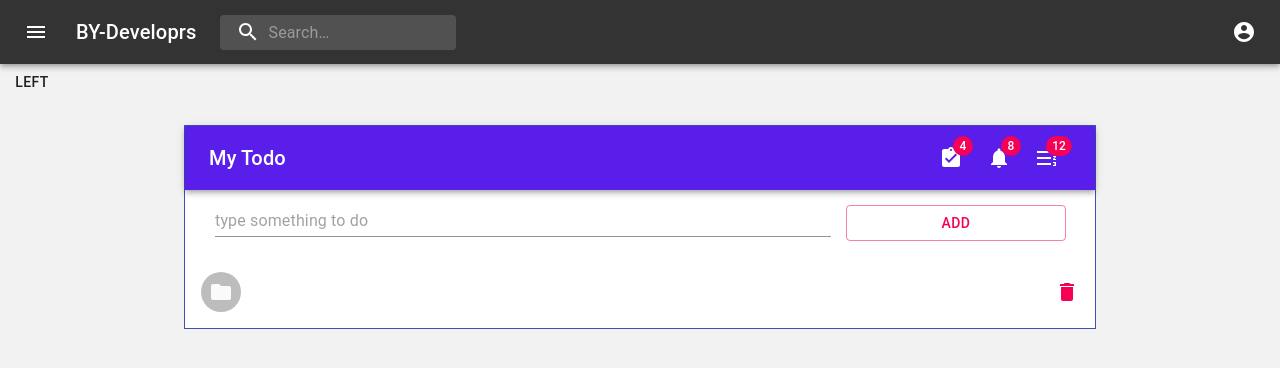
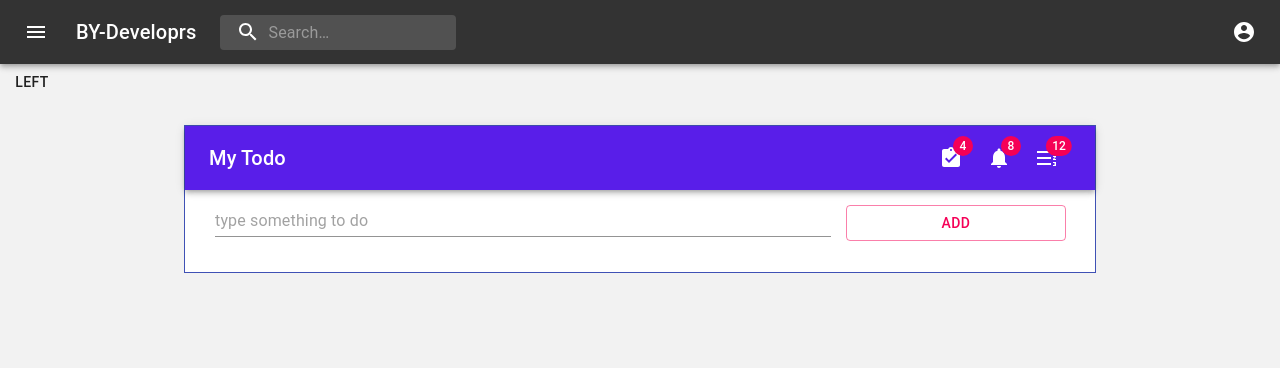
Before and after one commit to yahyahosseini1989/CMS, a React (Create React App) app: page /Todo in a window 1280 px wide. Shown: the top 368 px of the page. Built offline with nearby package versions, Linux system fonts and the light colour scheme.

Commit message:
finish Add Todo 99.10.17

```diff
--- a/src/Pages/Todo/NewTodo.jsx
+++ b/src/Pages/Todo/NewTodo.jsx
@@ -12,27 +12,23 @@ const useStyles = makeStyles(() => ({
 const NewTodo = (props) => {
     const classes = useStyles();
     const [newTodo, setNewTodo] = useState({
-        todos:
-            [
-                {
         title: '',
         done: false
-                }
-            ]
     })
     const handleChange = (e) => {
-        setNewTodo({
-            todos:
-                [
+        setNewTodo(
             {
                 title: e.target.value,
                 done: false
             },
-                ]
-        });
+        );
     }
     const handleClick = () => {
         props.newTodo(newTodo);
+        setNewTodo({
+            ...newTodo,
+            title: '',
+        })
     }
 
     return (
--- a/src/Pages/Todo/Todo.jsx
+++ b/src/Pages/Todo/Todo.jsx
@@ -17,15 +17,7 @@ const useStyles = makeStyles({
 
 const Todo = () => {
     const classes = useStyles();
-    const [lastTodo, setLastTodo] = useState({
-        todos:
-            [
-                {
-                    title: '',
-                    done: false
-                },
-            ]
-    })
+    const [lastTodo, setLastTodo] = useState({ todos: [] })
     const getTodo = (newTodo) => {
         // setLastTodo(...lastTodo,newTodo)
         setLastTodo(prevState => {
@@ -37,7 +29,6 @@ const Todo = () => {
             }
         })
     }
-    console.log(lastTodo)
 
     return (
         <Layout>
--- a/src/Pages/Todo/TodoList.jsx
+++ b/src/Pages/Todo/TodoList.jsx
@@ -1,13 +1,6 @@
 import React from 'react';
 import { makeStyles } from '@material-ui/core/styles';
-import List from '@material-ui/core/List';
-import ListItem from '@material-ui/core/ListItem';
-import ListItemAvatar from '@material-ui/core/ListItemAvatar';
-import ListItemSecondaryAction from '@material-ui/core/ListItemSecondaryAction';
-import ListItemText from '@material-ui/core/ListItemText';
-import Avatar from '@material-ui/core/Avatar';
-import IconButton from '@material-ui/core/IconButton';
-import Grid from '@material-ui/core/Grid';
+import { List, ListItem, ListItemAvatar, ListItemSecondaryAction, ListItemText, Avatar, IconButton, Grid } from '@material-ui/core';
 import FolderIcon from '@material-ui/icons/Folder';
 import DeleteIcon from '@material-ui/icons/Delete';
 
@@ -26,14 +19,14 @@ const useStyles = makeStyles((theme) => ({
 
 export default function TodoList(props) {
     const classes = useStyles();
-    const todos = ([props.lastTodo])
+    const todos = props.lastTodo.todos;
+
     return (
         <>
-
             <Grid item xs={12} >
                 <div className={classes.demo}>
                     <List>
-                        {todos.map((item, index)=>(
+                        {todos.map((item, index) => (
                             <ListItem key={index}>
                                 <ListItemAvatar>
                                     <Avatar>
@@ -41,7 +34,7 @@ export default function TodoList(props) {
                                     </Avatar>
                                 </ListItemAvatar>
                                 <ListItemText
-                                    primary={item.todos.title}
+                                    primary={item.title}
                                 />
                                 <ListItemSecondaryAction>
                                     <IconButton edge="end" aria-label="delete" color="secondary">
```
Also changed, not shown: 1 other file (tests, documents, lock files or other folders). Lines whose indentation alone changed are shown as unchanged.
